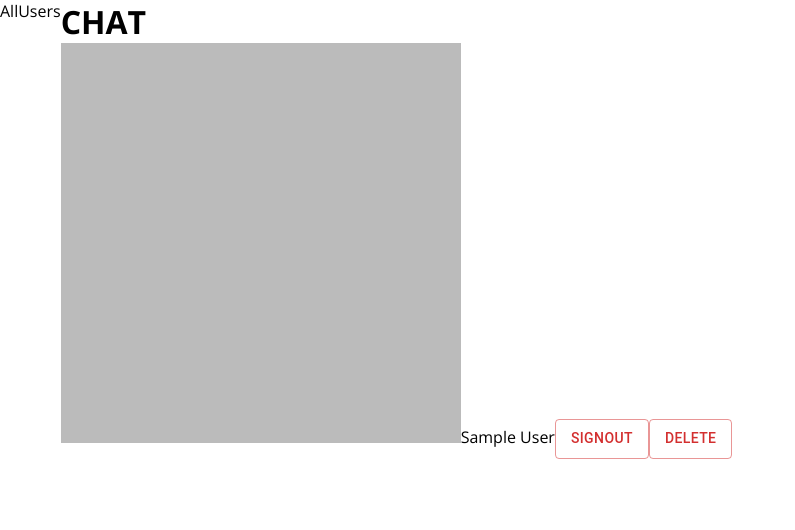
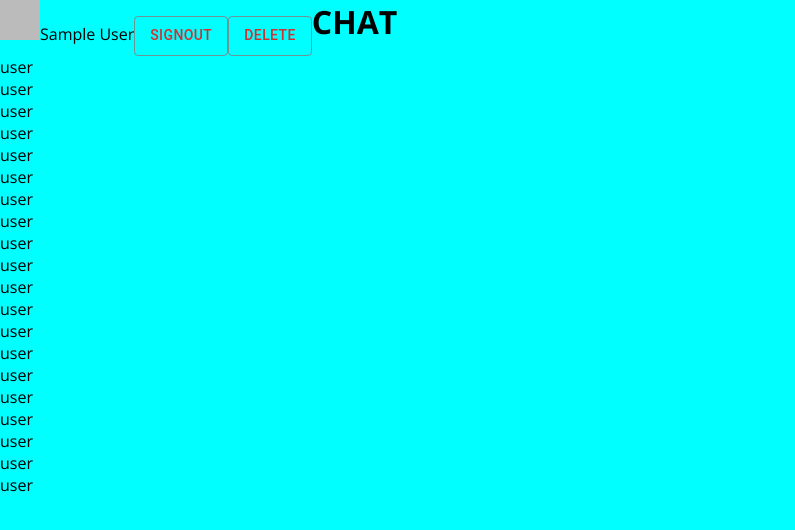
Before and after one commit to SJSL01/Talks, a React (Create React App) app: page /chat in a window 1280 px wide. Shown: the top 530 px of the page, without its empty margins (0-795 px from the left). Built offline with nearby package versions, Linux system fonts and the light colour scheme; no server answers; the database is empty; sample sign-in values are in the browser's storage.

Commit message:
Some twwaks

```diff
--- a/src/Components/AllUsers.jsx
+++ b/src/Components/AllUsers.jsx
@@ -5,7 +5,26 @@ export default function AllUsers() {
 
     return (
         <div>
-            AllUsers
+            <p>user</p>
+            <p>user</p>
+            <p>user</p>
+            <p>user</p>
+            <p>user</p>
+            <p>user</p>
+            <p>user</p>
+            <p>user</p>
+            <p>user</p>
+            <p>user</p>
+            <p>user</p>
+            <p>user</p>
+            <p>user</p>
+            <p>user</p>
+            <p>user</p>
+            <p>user</p>
+            <p>user</p>
+            <p>user</p>
+            <p>user</p>
+            <p>user</p>
         </div>
     )
 }
--- a/src/Components/Chat.jsx
+++ b/src/Components/Chat.jsx
@@ -1,31 +1,37 @@
 import { Button } from '@mui/material'
-import { doc, setDoc } from 'firebase/firestore';
+import { doc, getDoc, setDoc } from 'firebase/firestore';
 import React, { useContext, useEffect } from 'react'
 import { useNavigate } from 'react-router-dom'
 
 import { auth, db } from '../firebase'
 
 export default function Chat() {
-    const navigate = useNavigate();
 
-    const handleSignOut = () => {
-        auth.signOut()
-        navigate("/", { replace: true })
+
+    useEffect(() => {
+       checkUser()
+    }, [])
+
+    const checkUser = async () => {
+
+        const docRef = doc(db, "users", auth.currentUser.uid);
+        const docSnap = await getDoc(docRef);
+        if (docSnap.exists()) {
+            console.log("Document data:", docSnap.data());
+
+        } else {
+            save()
+            console.log("No such document!");
+        }
     }
 
-    useEffect(() => {
-        if (auth.currentUser.providerData.providerId === "google.com") {
-            console.log("sdadd");
-            save()
-        }
-    }, [])
 
     const save = async () => {
         console.log("yes");
         try {
             await setDoc(doc(db, "users", auth.currentUser.uid), {
                 uid: auth.currentUser.uid,
-                displayName: auth.currentUser.displayName,
+                username: auth.currentUser.displayName,
                 email: auth.currentUser.email,
                 photoURL: auth.currentUser.photoURL
             });
@@ -37,17 +43,10 @@ export default function Chat() {
         }
     }
 
-    console.log(auth.currentUser.emailVerified);
 
     return (
         <div>
             <h1>CHAT</h1>
-            <img referrerPolicy='no-referrer' style={{ height: "50vh", width: "50vh" }} src={auth.currentUser.photoURL} alt="" />
-            {auth.currentUser.displayName}
-            <Button variant="outlined" color="error"
-                onClick={handleSignOut}>SIGNOUT</Button>
-            <Button variant="outlined" color="error"
-                onClick={() => { auth.currentUser.delete() }}>DELETE</Button>
         </div>
     )
 }
--- a/src/Components/Landing.jsx
+++ b/src/Components/Landing.jsx
@@ -70,12 +70,12 @@ export default function Landing() {
                     try {
                         //Update profile
                         await updateProfile(res.user, {
-                            displayName: userInfo.username,
                             photoURL: downloadURL,
                         });
                         //create user on firestore
                         await setDoc(doc(db, "users", res.user.uid), {
                             uid: res.user.uid,
+                            username: userInfo.username,
                             email: res.user.email,
                             photoURL: downloadURL,
                         });
@@ -87,6 +87,7 @@ export default function Landing() {
                         toast.success("You are onboard!!!! Confirm Mail Now 👍🏻")
                         setLoading(false)
                         setSignup(false)
+                        setShowPsd(false)
                         navigate("/")
 
                     }
@@ -153,12 +154,12 @@ export default function Landing() {
 
                         <form style={{ position: "relative" }} className={signUp ? "hide" : "show"}>
                             <div>
-                                <input type="email" onChange={(e) => { handleinput(e) }}
+                                <input value={userInfo.email} type="email" onChange={(e) => { handleinput(e) }}
                                     name="email" placeholder="email" />
                             </div>
 
                             <div>
-                                <input type={showPsd ? "text" : "password"} onChange={(e) => { handleinput(e) }}
+                                <input value={userInfo.password} type={showPsd ? "text" : "password"} onChange={(e) => { handleinput(e) }}
                                     name="password" placeholder="password" />
                                 <span onClick={() => { setShowPsd(!showPsd) }} style={{ position: "absolute", right: "-3vh", cursor: "pointer" }}>{showPsd ? "👀" : "🙄"}</span>
                             </div>
@@ -169,7 +170,17 @@ export default function Landing() {
                             </div>
 
                             <div>
-                                <small style={{ margin: "2vh 0" }}>Already Have An Account? <u onClick={() => { setSignup(true) }}>SIGNUP</u></small>
+                                <small style={{ margin: "2vh 0" }}>Already Have An Account? <u onClick={() => {
+                                    setUserInfo({
+                                        email: "",
+                                        username: "",
+                                        password: "",
+                                        confirmPassword: "",
+                                        userAvatar: ""
+                                    })
+                                    setSignup(true)
+                                    setShowPsd(false)
+                                }}>SIGNUP</u></small>
                             </div>
 
                             <div>
@@ -182,23 +193,23 @@ export default function Landing() {
 
                         <form style={{ position: "relative" }} className={signUp ? "show" : "hide"}>
                             <div>
-                                <input type="email" onChange={(e) => { handleinput(e) }}
+                                <input value={userInfo.email} type="email" onChange={(e) => { handleinput(e) }}
                                     name="email" placeholder="email" />
                             </div>
 
                             <div>
-                                <input type="text" onChange={(e) => { handleinput(e) }}
+                                <input value={userInfo.username} type="text" onChange={(e) => { handleinput(e) }}
                                     name="username" placeholder="username" />
                             </div>
 
                             <div >
-                                <input type={showPsd ? "text" : "password"} className={err ? "error" : ""} onChange={(e) => { handleinput(e) }}
+                                <input value={userInfo.password} type="password" className={err ? "error" : ""} onChange={(e) => { handleinput(e) }}
                                     name="password" placeholder="password" />
                                 <span onClick={() => { setShowPsd(!showPsd) }} style={{ position: "absolute", right: "-3vh", top: "21vh", cursor: "pointer" }}>{showPsd ? "👀" : "🙄"}</span>
                             </div>
 
                             <div>
-                                <input type={showPsd ? "text" : "password"} className={err ? "error" : ""} onBlur={checkPassword} onChange={(e) => { handleinput(e) }}
+                                <input value={userInfo.confirmPassword} onPaste={(e)=>{e.preventDefault()}} type={showPsd ? "text" : "password"} className={err ? "error" : ""} onBlur={checkPassword} onChange={(e) => { handleinput(e) }}
                                     name="confirmPassword" placeholder="confirm password" />
                             </div>
 
@@ -216,7 +227,17 @@ export default function Landing() {
 
 
                             <div>
-                                <small style={{ margin: "2vh 0" }}>Already Have An Account? <u onClick={() => { setSignup(false) }}>LOGIN</u></small>
+                                <small style={{ margin: "2vh 0" }}>Already Have An Account? <u onClick={() => {
+                                    setUserInfo({
+                                        email: "",
+                                        username: "",
+                                        password: "",
+                                        confirmPassword: "",
+                                        userAvatar: ""
+                                    })
+                                    setSignup(false)
+                                    setShowPsd(false)
+                                }}>LOGIN</u></small>
                             </div>
 
                         </form>
--- a/src/Components/Layout.jsx
+++ b/src/Components/Layout.jsx
@@ -1,13 +1,19 @@
-import { useEffect } from 'react'
+
 import AllUsers from './AllUsers'
 import Chat from './Chat'
+import Leftnav from './Leftnav'
+
+import "../Styles/Layout.css"
 
 export default function Layout() {
 
 
     return (
-        <div style={{ display: "flex" }}>
-            <AllUsers />
+        <div className='layout'>
+            <div>
+                <Leftnav />
+                <AllUsers />
+            </div>
             <Chat />
         </div>
     )
--- /dev/null
+++ b/src/Components/Leftnav.jsx
@@ -0,0 +1,25 @@
+import { Button } from '@mui/material'
+import React from 'react'
+import { useNavigate } from 'react-router-dom';
+import { auth } from '../firebase'
+
+export default function Leftnav() {
+
+    const navigate = useNavigate();
+
+
+
+    return (
+        <div className='left-nav'>
+            <img referrerPolicy='no-referrer' style={{ width: "5vh", height: "5vh" }} src={auth.currentUser.photoURL} alt="" />
+            {auth.currentUser.displayName}
+            <Button variant="outlined" color="error"
+                onClick={() => {
+                    auth.signOut()
+                    navigate("/", { replace: true })
+                }}>SIGNOUT</Button>
+            <Button variant="outlined" color="error"
+                onClick={() => { auth.currentUser.delete() }}>DELETE</Button>
+        </div>
+    )
+}
--- /dev/null
+++ b/src/Styles/Layout.css
@@ -0,0 +1,5 @@
+.layout {
+    display: flex;
+    background-color: aqua;
+    height: 100vh;
+}
```
